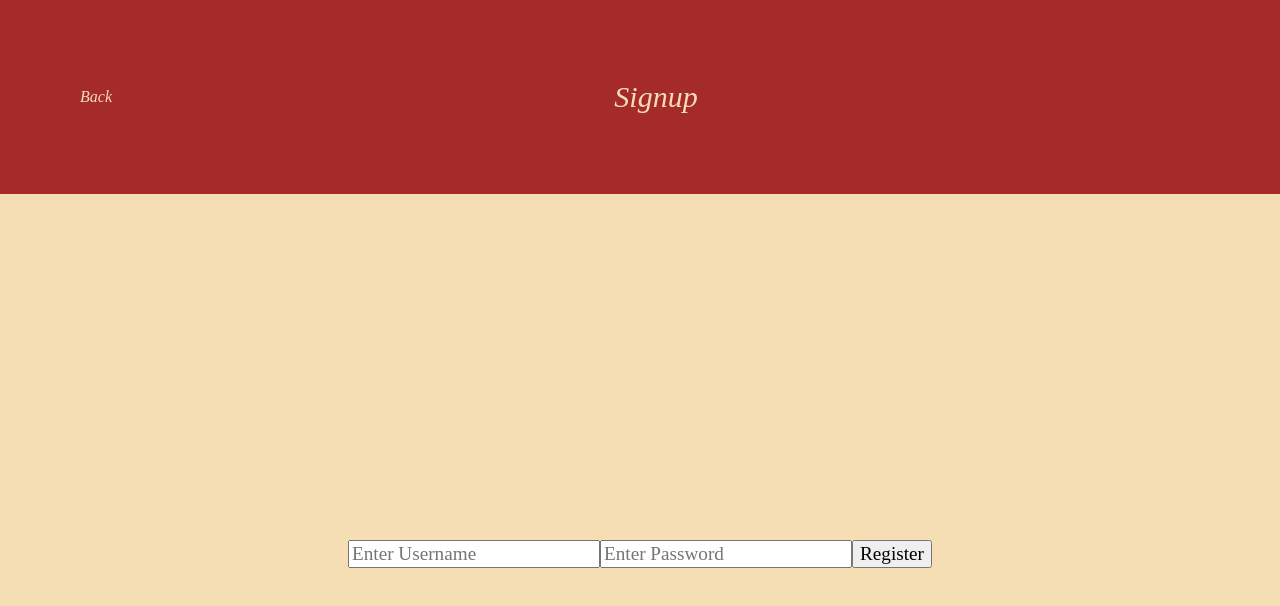
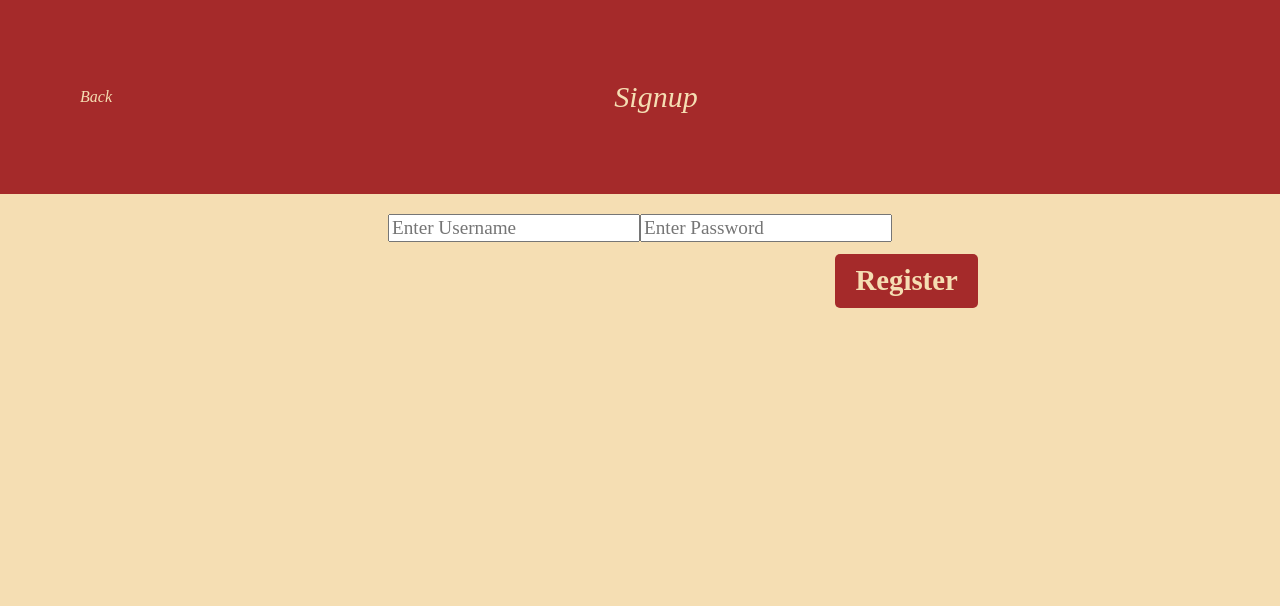
Before and after one commit to Dennis-Inglehart/project-three, a React (Create React App) app: page /Register in a window 1280 px wide. Shown: the top 606 px of the page. Built offline with nearby package versions, Linux system fonts and the light colour scheme.

Commit message:
adjusted register button color and button hover as well as put the username and password towards the top of the page

```diff
--- a/src/app.css
+++ b/src/app.css
@@ -40,8 +40,25 @@ nav {
   display: flex;
   flex-direction: column; /* Adjust the flex direction to stack items */
   align-items: center; /* Center items horizontally */
-  justify-content: center; /* Center items vertically */
+  justify-content: flex-start; /* Align items to the top */
   height: calc(100vh - 80px); /* Adjust for header height */
+}
+
+/* New CSS for the input container and the input elements */
+.input-container {
+  display: flex;
+  align-items: center;
+  justify-content: center;
+  flex-wrap: wrap; /* Allow input elements to wrap if container width is limited */
+}
+
+.register input {
+  width: 300px; /* Adjust the width to your preference */
+  max-width: 100%; /* Ensure the input doesn't exceed the container width */
+  border: 1px solid brown;
+  border-radius: 5px;
+  padding: 10px;
+  margin: 5px;
 }
 
 .register-form {
@@ -60,29 +77,26 @@ nav {
   border-radius: 5px;
   padding: 10px;
   margin: 5px;
-  box-shadow: 2px 2px 5px rgba(0, 0, 0, 0.3); /* Add box shadow for a pop effect */
-  transition: box-shadow 0.3s ease; /* Add transition effect to smooth the pop effect */
 }
 
-.register input:focus {
-  outline: none; /* Remove default focus outline */
-  box-shadow: 2px 2px 10px rgba(0, 0, 0, 0.5); /* Enhance box shadow when focused */
-}
-
-.register button {
+/* Adjust the styles for the register button here */
+.register-button {
   background-color: brown;
   color: wheat;
+  font-size: 150%;
+  text-align: center;
+  margin-left: 43%;
+  margin-top: 1%;
   border: none;
   border-radius: 5px;
   padding: 10px 20px;
   cursor: pointer;
-  box-shadow: 2px 2px 5px rgba(0, 0, 0, 0.3); /* Add box shadow for a pop effect */
-  transition: box-shadow 0.3s ease; /* Add transition effect to smooth the pop effect */
+  font-weight: bold;
+  transition: background-color 0.3s ease;
 }
 
-.register button:hover {
-  /* Enhance box shadow on hover */
-  box-shadow: 2px 2px 10px rgba(0, 0, 0, 0.5);
+.register-button:hover {
+  background-color: #7d502d;
 }
 
 /* Additional styles for the link */
--- a/src/utils/Register.js
+++ b/src/utils/Register.js
@@ -1,4 +1,4 @@
-import {Link} from "react-router-dom";
+import { Link } from "react-router-dom";
 
 export default function Register() {
   return (
@@ -12,9 +12,11 @@ export default function Register() {
       </header>
       <div className="register-container">
         <form className="register-form">
+          <div className="input-container">
             <input type="text" placeholder="Enter Username" />
             <input type="password" placeholder="Enter Password" />
-            <button>Register</button>
+          </div>
+          <button className="register-button">Register</button>
         </form>
       </div>
     </main>
```
Lines whose indentation alone changed are shown as unchanged.
